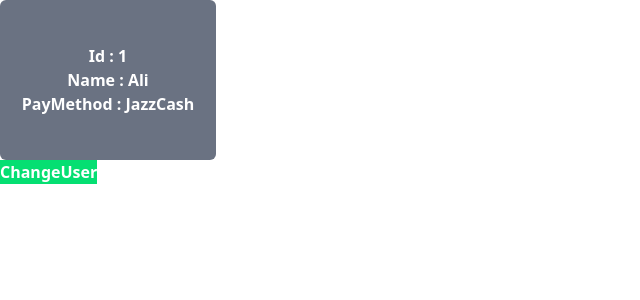
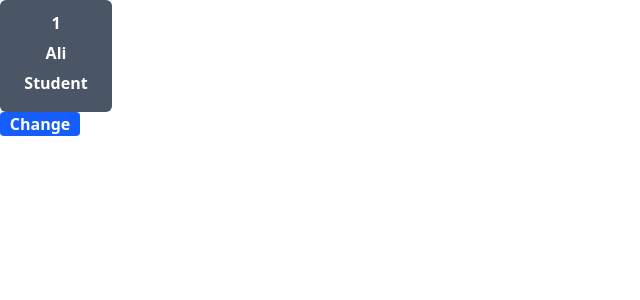
Before and after one commit to akhtarabbassol/Angular_Basic, an Angular app: page / in a window 1280 px wide. Shown: the top 300 px of the page, without its empty margins (0-640 px from the left). Built offline with nearby package versions, Linux system fonts and the light colour scheme.

Commit message:
Linked Signal

```diff
--- a/src/app/app.html
+++ b/src/app/app.html
@@ -1,8 +1,10 @@
-   <div class="w-54 h-40 bg-gray-500 rounded-md  flex flex-col justify-center items-center">
-    <h1 class="font-semibold text-white">Id : {{ShowUser().Id}}</h1>
-    <h1 class="font-semibold text-white">Name : {{ShowUser().Name}}</h1>
-    <h1 class="font-semibold text-white">PayMethod : {{ShowUser().Pmethod}}</h1>
-   </div>
-   <button class="bg-green-400 text-white font-semibold"
-   (click)="ShowNext()"
-   >ChangeUser</button>
+<div class="w-28 h-28 rounded-md text-white font-semibold flex flex-col justify-center
+items-center bg-gray-600 gap-1.5">
+    <h1>{{SelectUser().id}}</h1>
+    <h1>{{SelectUser().Name}}</h1>
+    <h1>{{SelectUser().Desination}}</h1>
+    <h1></h1>
+</div>
+
+<button class= "w-20 bg-blue-600 rounded-sm text-white text-center
+font-semibold" (click)="ChangeSec()">Change</button>
--- a/src/app/app.ts
+++ b/src/app/app.ts
@@ -1,44 +1,67 @@
 import { Component, linkedSignal, signal } from "@angular/core";
 
+interface UserInfo{
+    id:number ,
+    Name : string ,
+    Desination:string
+}
+
 @Component({
-    selector:'App' ,
-    templateUrl:'app.html' ,
+    selector :'App',
+    templateUrl:'app.html',
     styleUrl:'app.css'
 })
 
 export class myApp{
-    UserInfo = signal([
+    Users1 = signal<UserInfo[]>([
         {
-            Id : 1 ,
+            id : 1 ,
             Name : "Ali" ,
-            Pmethod : 'JazzCash'
+            Desination : 'Student'
         },
         {
-            Id : 2 ,
-            Name : "Farhat" ,
-            Pmethod : 'EasyPaisa'
+            id : 1 ,
+            Name : "Wafdar" ,
+            Desination : 'Developer'
         },
         {
-            Id : 3,
-            Name : "Waqar" ,
-            Pmethod : 'Bank'
+            id : 1 ,
+            Name : "Ghayur" ,
+            Desination : 'Developer'
+        },
+    ])
+    Users2 = signal<UserInfo[]>([
+                {
+            id : 1 ,
+            Name : "Farhat" ,
+            Desination : 'Developer'
         },
         {
-            Id : 4 ,
-            Name : "Aoun" ,
-            Pmethod : 'RasatId'
+            id : 2,
+            Name : "Zarak" ,
+            Desination : 'SEC Expert'
+        },
+        {
+            id : 3 ,
+            Name : "Tasawar" ,
+            Desination : 'Developer'
         },
     ])
+   SelectSec = signal(1)
 
-    ShowUser = linkedSignal(()=>this.UserInfo()[0])
-    currentIndex = signal(0)
-    ShowNext(){
-     this.currentIndex.update(e=>{
-       let nextIndex  = (e+1) % this.UserInfo().length ;
-       this.ShowUser.set(this.UserInfo()[nextIndex])
-       return nextIndex ;
-    })
+   SelectUser = linkedSignal({
+    source:()=>this.SelectSec() ,
+    computation:(sec)=>{
+        if(sec===1){
+            return this.Users1()[0]
+        }
+        else{
+            return this.Users2()[2]
+        }
     }
-
+   })
+   ChangeSec(){
+    this.SelectSec.update(e=>e===1?2:1)
+   }
 
 }
```
